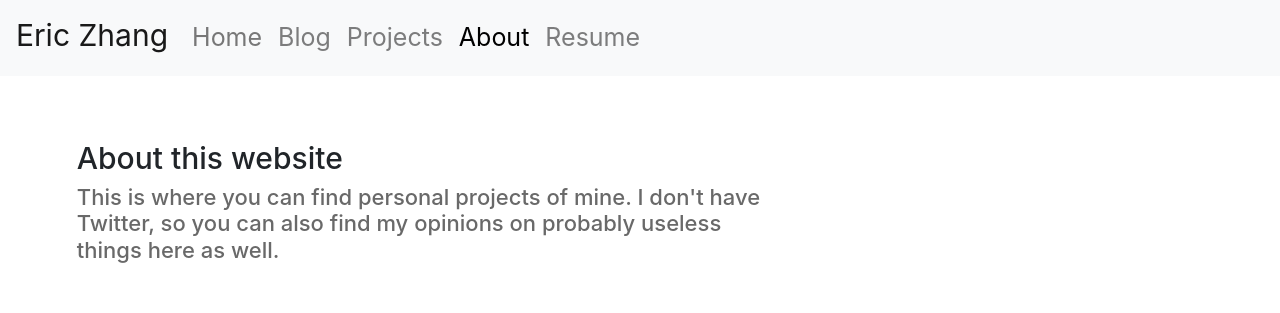
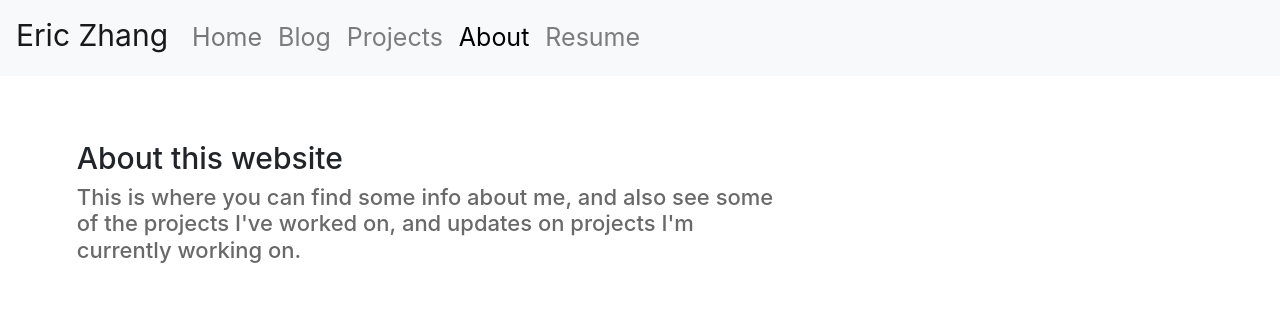
Before and after one commit to Eric-Zhang-Projects/Website, a plain HTML site: page about.html in a window 1280 px wide. Shown: the top 313 px of the page. Drawn offline with nearby package versions, Linux system fonts and the light colour scheme.

Commit message:
about message

```diff
--- a/about.html
+++ b/about.html
@@ -36,7 +36,7 @@
 				<div class = "content">
 					<div class = "summary" style="margin-left: 3%">
 						<h1 style="font-size:30px">About this website</h1>
-						<h2 style="font-size:22px; color:#696969; width: 60%">This is where you can find personal projects of mine. I don't have Twitter, so you can also find my opinions on probably useless things here as well.</h2>
+						<h2 style="font-size:22px; color:#696969; width: 60%">This is where you can find some info about me, and also see some of the projects I've worked on, and updates on projects I'm currently working on.</h2>
 					</div>
 					<div class = "collage">
 						<div class = "column">
```
